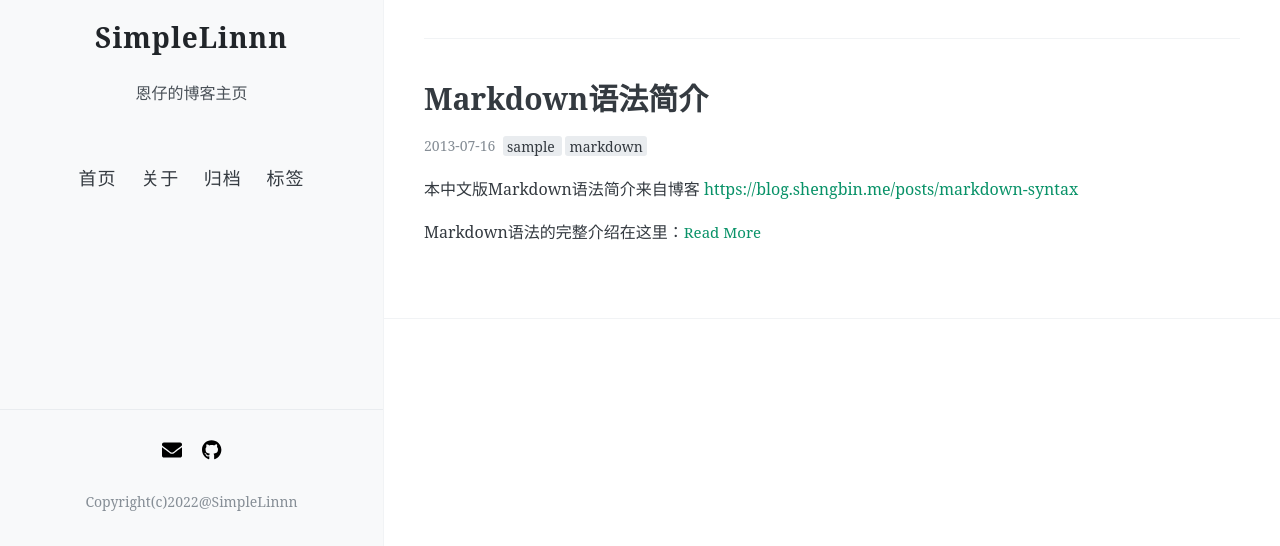
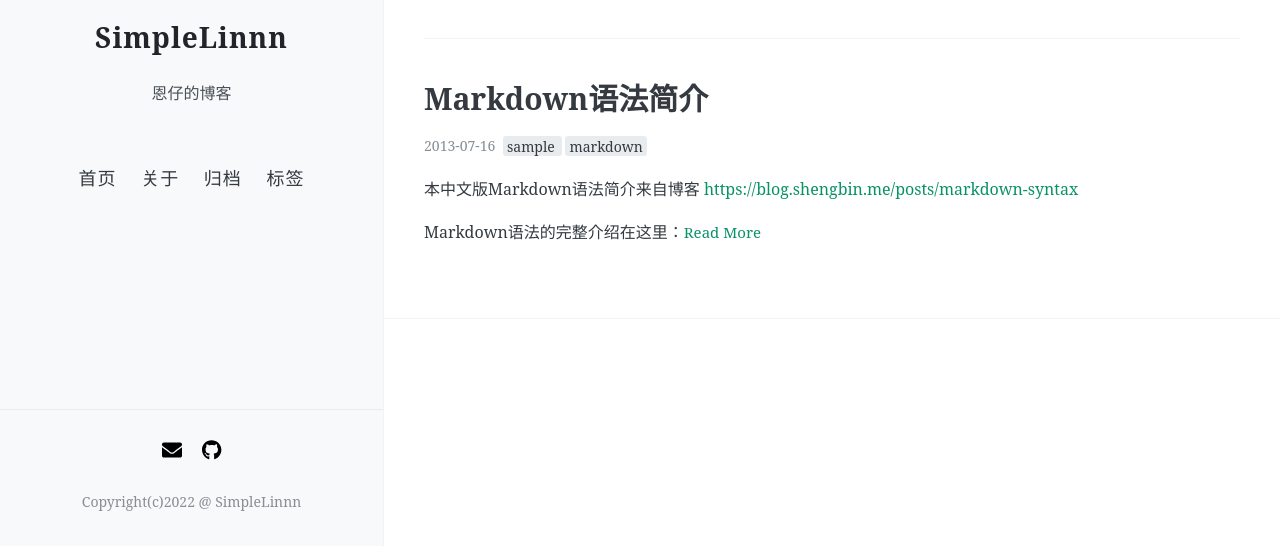
Before and after one commit to SimpleLinnn/SimpleLinnn.github.io, a Jekyll site: the page built from index.html, in a window 1280 px wide. Shown: the part 351-897 px from the top of the page. Built offline with Jekyll 4.4.1, drawn with Linux system fonts in a browser that asks for light colours; nearby versions of some CDN libraries; the list of posts is cut into pages by our own code.

Commit message:
Update _config.yml

```diff
--- a/_config.yml
+++ b/_config.yml
@@ -7,7 +7,7 @@
 # 井号后面的文字是说明文档，不会被程序读取。
 name: SimpleLinnn
 # 描述/签名
-description: 恩仔的博客主页
+description: 恩仔的博客
 
 #
 # 下面的设定都是可选的
@@ -32,7 +32,7 @@ navigation:
     url: /tags
 
 # 每页的文章数
-paginate: 8
+paginate: 5
 
 # 你的社交网络链接，它们会作为图标出现在你的网站页脚中，可选填写
 footer-links:
@@ -53,7 +53,7 @@ footer-links:
 #  youtube: # channel/<your_long_string> or user/<user-name>
 
 # 站点页脚的文字
-footer-text: Copyright(c)2022@SimpleLinnn
+footer-text: Copyright(c)2022 @ SimpleLinnn
 
 # 输入Disqus shortname，即可添加评论区，细节可阅读文档。
 #disqus: loffer #shortname
@@ -62,12 +62,12 @@ footer-text: Copyright(c)2022@SimpleLinnn
 google_analytics:
 
 # 输入你的网站域名（如果你没有添加自己的域名，而是直接用GitHub pages分配的域名的话可以省略）
-url:
+url: https://simplelinnn.github.io/
 
 # 添加你的博客的二级域名，一般来说是你的repository名
 # 如果你的博客的URL是：(http://yourusername.github.io/repository-name)
 # 那么就写成 "/repository-name"
-baseurl:
+# baseurl:
 
 
 #
```
